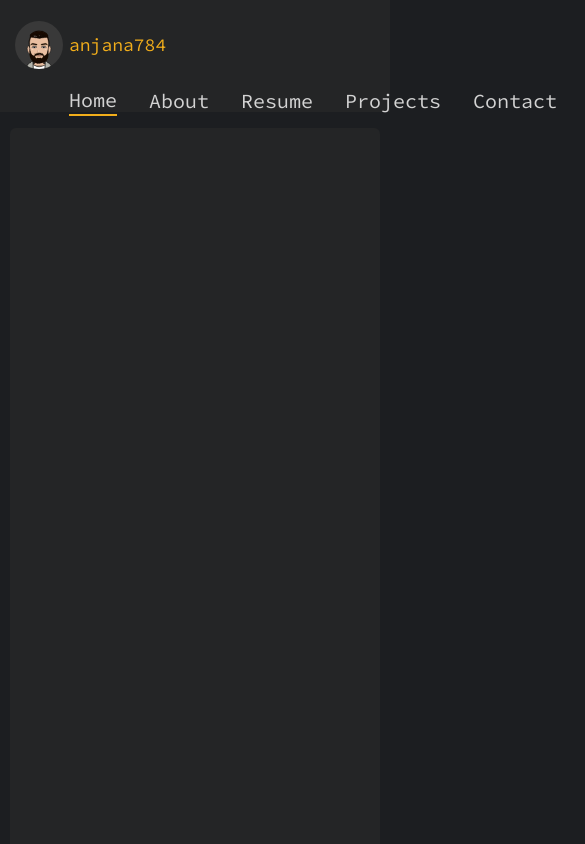
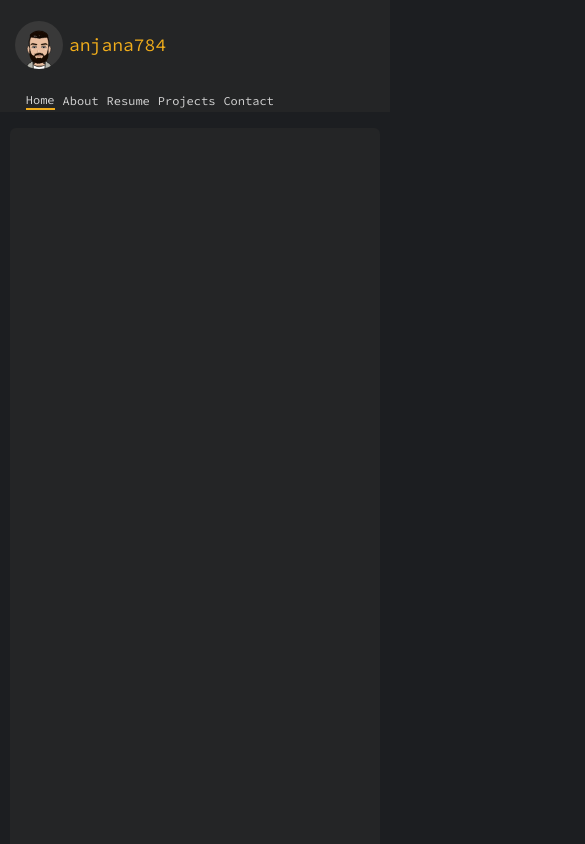
Before and after one commit to anjana784/blog, a Next.js app: page / in a window 390 px wide. Shown: the top 844 px of the page, 585 px wide, since content can reach past the window. Built offline with nearby package versions, Linux system fonts and the light colour scheme.

Commit message:
more changes for xsm header

```diff
--- a/app/Components/Header/index.tsx
+++ b/app/Components/Header/index.tsx
@@ -56,35 +56,35 @@ const Header: FC = () => {
             </div>
           </div>
           {/* Nav Bar section */}
-          <nav className="w-full h-[20%] 2xl:p-0 xl:p-0 lg:p-0 md:pl-4 sm:pl-4">
+          <nav className="w-full h-[20%] 2xl:p-0 xl:p-0 lg:p-0 md:pl-4 sm:pl-4 xsm:pl-4">
             <div className="w-full h-full flex">
-              <div className="w-[16%] h-full 2xl:block xl:block lg:block md:hidden sm:hidden"></div>
+              <div className="w-[16%] h-full 2xl:block xl:block lg:block md:hidden sm:hidden xsm:hidden"></div>
               <div className="w-[84%] h-full">
                 <div className="w-full h-full flex">
                   <NavItem
                     item="home"
                     currentSectionName={currentSectionName}
-                    className="mr-8 2xl:mr-8 xl:mr-6 lg:mr-4 text-xl 2xl:text-xl xl:text-lg lg:text-base md:text-sm sm:text-xs"
+                    className="mr-8 2xl:mr-8 xl:mr-6 lg:mr-4 text-xl 2xl:text-xl xl:text-lg lg:text-base md:text-sm sm:text-xs xsm:text-xs xsm:mr-2"
                   />
                   <NavItem
                     item="about"
                     currentSectionName={currentSectionName}
-                    className="mr-8 2xl:mr-8 xl:mr-6 lg:mr-4 text-xl 2xl:text-xl xl:text-lg lg:text-base md:text-sm sm:text-xs"
+                    className="mr-8 2xl:mr-8 xl:mr-6 lg:mr-4 text-xl 2xl:text-xl xl:text-lg lg:text-base md:text-sm sm:text-xs xsm:text-xs xsm:mr-2"
                   />
                   <NavItem
                     item="resume"
                     currentSectionName={currentSectionName}
-                    className="mr-8 2xl:mr-8 xl:mr-6 lg:mr-4 text-xl 2xl:text-xl xl:text-lg lg:text-base md:text-sm sm:text-xs"
+                    className="mr-8 2xl:mr-8 xl:mr-6 lg:mr-4 text-xl 2xl:text-xl xl:text-lg lg:text-base md:text-sm sm:text-xs xsm:text-xs xsm:mr-2"
                   />
                   <NavItem
                     item="projects"
                     currentSectionName={currentSectionName}
-                    className="mr-8 2xl:mr-8 xl:mr-6 lg:mr-4 text-xl 2xl:text-xl xl:text-lg lg:text-base md:text-sm sm:text-xs"
+                    className="mr-8 2xl:mr-8 xl:mr-6 lg:mr-4 text-xl 2xl:text-xl xl:text-lg lg:text-base md:text-sm sm:text-xs xsm:text-xs xsm:mr-2"
                   />
                   <NavItem
                     item="contact"
                     currentSectionName={currentSectionName}
-                    className="mr-8 2xl:mr-8 xl:mr-6 lg:mr-4 text-xl 2xl:text-xl xl:text-lg lg:text-base md:text-sm sm:text-xs"
+                    className="mr-8 2xl:mr-8 xl:mr-6 lg:mr-4 text-xl 2xl:text-xl xl:text-lg lg:text-base md:text-sm sm:text-xs xsm:text-xs xsm:mr-2"
                   />
                   {/* <NavItem
                     item="blog"
```
